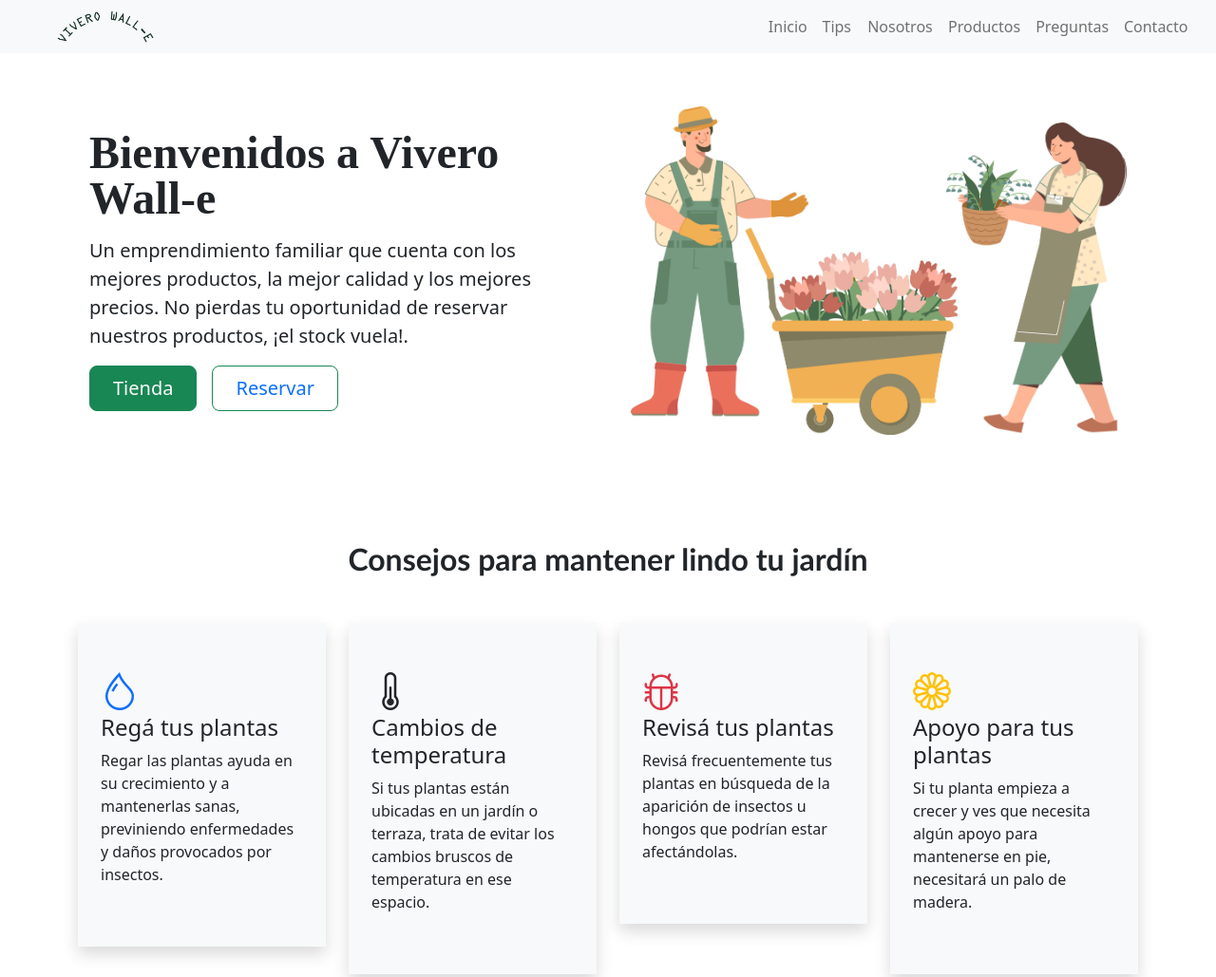
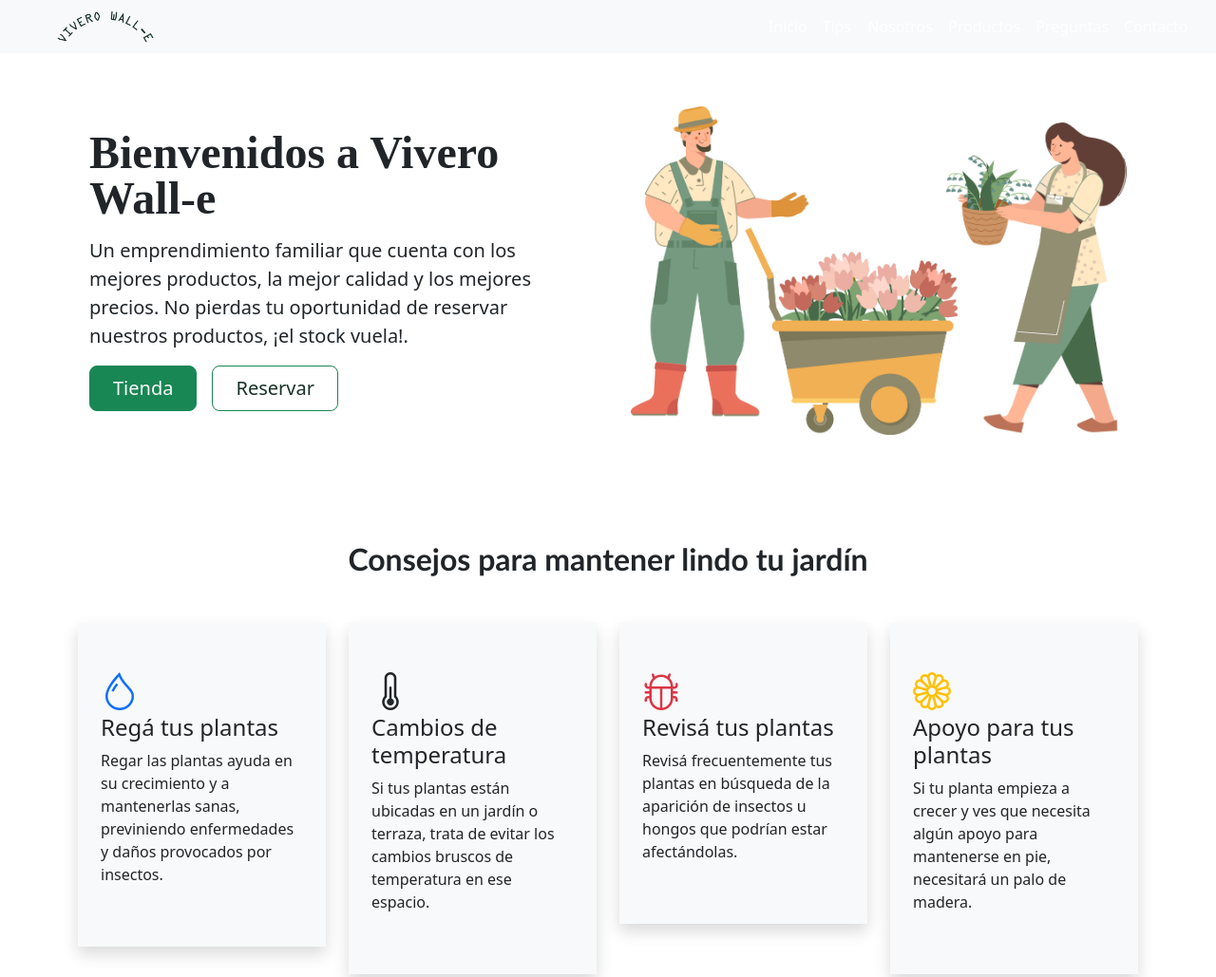
Before and after one commit to julibdr/viverowalle22, a plain HTML site: page index.html in a window 1280 px wide. Shown: the top 1029 px of the page at 95% size. Drawn offline with nearby package versions, Linux system fonts and the light colour scheme; some icons are missing; a web font is replaced by a local one.

Commit message:
Update estilos.css

```diff
--- a/estilos.css
+++ b/estilos.css
@@ -27,6 +27,13 @@ div {
 }
 a{
   text-decoration:none !important;
+  color:white !important;
+}
+.reservaa{
+  color: #173227 !important;
+}
+.reservaa:hover{
+  color: white !important;
 }
 .ver {
   display: none;
```
